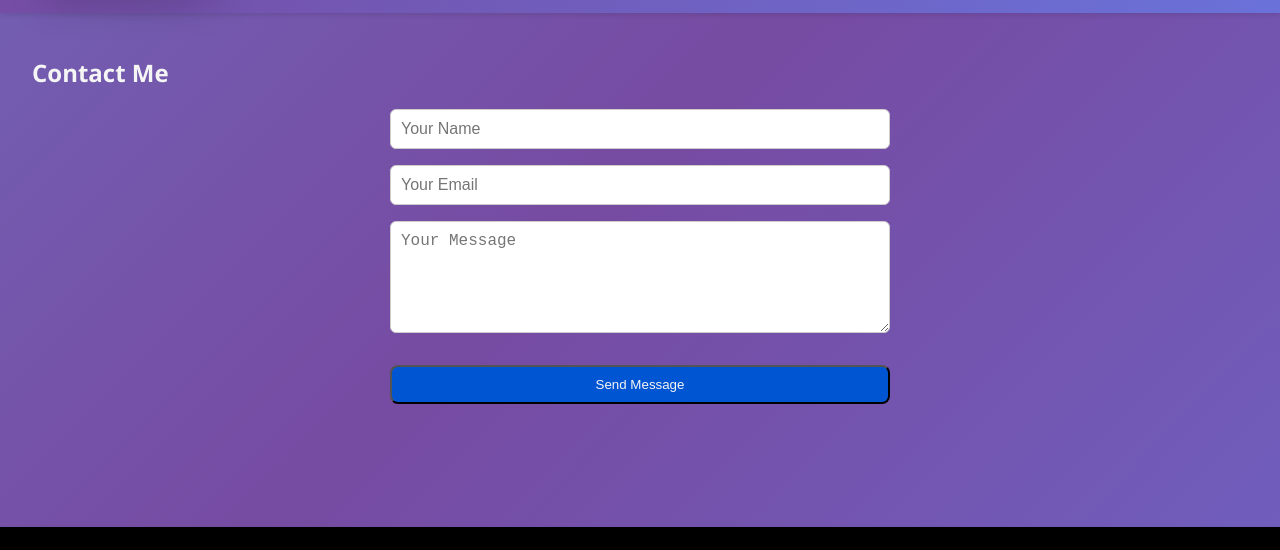
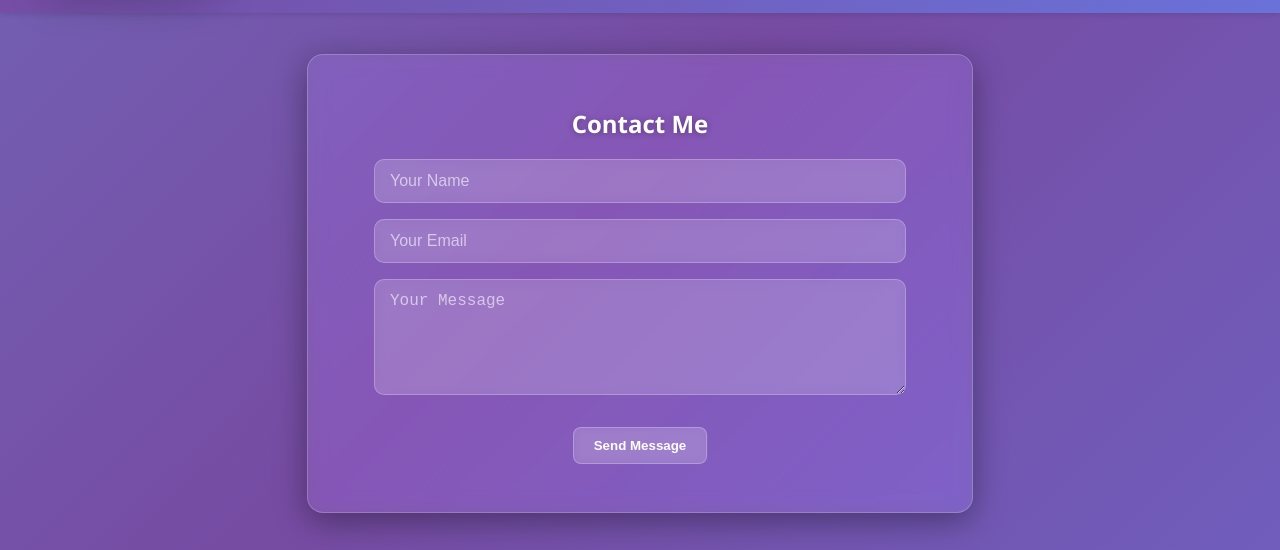
Before and after one commit to Ukthi-R/Abhii-Portfolio, a plain HTML site: page contact.html in a window 1280 px wide. Shown: the part 46-596 px from the top of the page. Drawn offline with nearby package versions, Linux system fonts and the light colour scheme.

Commit message:
Update commit

```diff
--- a/style.css
+++ b/style.css
@@ -105,7 +105,10 @@ section.home { text-align: center; }
 
 .btn {
   display: inline-block;
-  background-color: #0056d2;
+  background: rgba(255, 255, 255, 0.15);
+  border: 1px solid rgba(255, 255, 255, 0.25);
+  color: #fff;
+  /* background-color: #0056d2; */
   color: whitesmoke;
   padding: 10px 20px;
   text-decoration: none;
@@ -145,13 +148,19 @@ section.home { text-align: center; }
 .project {
   padding: 1rem;
   border-radius: 8px;
-  box-shadow: 0 2px 20px white;
+  /* box-shadow: 0 2px 20px white; */
+  box-shadow: 0 4px 60px rgba(0,0,0,0.1);
   transition: transform 0.3s ease, box-shadow 0.3s ease;
 }
 
 .project:hover {
   transform: scale(1.02);
-  box-shadow: 0 4px 12px rgba(0,0,0,0.1);
+   box-shadow: 0 2px 20px white;
+  /* box-shadow: 0 4px 12px rgba(0,0,0,0.1); */
+}
+
+.contact h2 {
+  text-align: center;
 }
 
  .contact-form {
@@ -166,11 +175,6 @@ section.home { text-align: center; }
   border: 1px solid #ccc;
   border-radius: 6px;
   font-size: 1rem;
-}
-
-.contact-info {
-  margin-top: 2rem;
-  text-align:center;
 }
 
 .contact-footer {
@@ -276,7 +280,6 @@ section.home { text-align: center; }
     margin-top: 140px;
     /* padding-bottom: 10px; */
   }
-
 }
 
 /* status messages */
@@ -294,147 +297,86 @@ html, body {
 
 /* CONTACT GLASS MORPHISM */
 
-/* body *{
-    margin: 0;
-    padding: 0;
-    box-sizing: border-box;
-    font-family: 'Segoe UI', Tahoma, Geneva, Verdana, sans-serif;
-} */
-
-/* body.contact {
-  font-family: 'Segoe UI', Tahoma, Geneva, Verdana, sans-serif;
-  margin: 0;
-  padding: 0;
-  min-height: 100vh;
-  display: flex;
-  justify-content: center;
-  align-items: center;
-  overflow: hidden;
-  background: linear-gradient(-45deg, #667eea, #764ba2, #6b8dd6, #8e37d7);
-  background-size: 400% 400%;
-  animation: gradientShift 10s ease infinite;
-  color: whitesmoke;
-  scroll-behavior: smooth;
+.contact {
+  background: rgba(255, 255, 255, 0.08);
+  border-radius: 16px;
+  backdrop-filter: blur(10px) saturate(120%);
+  -webkit-backdrop-filter: blur(10px) saturate(120%);
+  border: 1px solid rgba(255, 255, 255, 0.2);
+  box-shadow: 0 8px 32px rgba(0, 0, 0, 0.37);
+  padding: 2rem;
+  width: 90%;
+  max-width: 600px;
+  margin: 100px auto; /* centers the glass card */
+  text-align: center;
+  transition: transform 0.3s ease, box-shadow 0.3s ease;
 }
 
-.contact {
-    position: relative;
-    width: 380px;
-    padding: 40px;
-    border-radius: 20px;
-    backdrop-filter: blur(15px);
-    background: rgba(255, 255, 255, 0.1);
-    border: 1px solid rgba(255, 255, 255, 0.4);
-    box-shadow: 0 25px 40px rgba(0, 0, 0, 0.4);
-    z-index: 10;
-    overflow: hidden;
+.contact:hover {
+  transform: translateY(-5px);
+  box-shadow: 0 12px 40px rgba(0, 0, 0, 0.5);
 }
 
-.contact::before {
-    content: ' ';
-    position: absolute;
-    top: 0%;
-    left: -100%;
-    width: 100%;
-    height: 100%;
-    background: rgba(255, 255, 255, 0.05);
-    transform: skewX(-15deg);
-    transition: 0.5s;
-    pointer-events: none;
+/* Heading style */
+.contact h2 {
+  color: #fff;
+  margin-bottom: 1.2rem;
+  text-shadow: 0 1px 6px rgba(0, 0, 0, 0.3);
 }
 
-.contact:hover:before {
-    left: 120%;
+/* Contact form layout */
+.contact-form {
+  display: flex;
+  flex-direction: column;
+  align-items: center;
+  gap: 1rem;
+  width: 100%;
 }
 
-.contact h2 {
-    color: white;
-    font-size: 28px;
-    font-weight: 600;
-    text-align: center;
-    letter-spacing: 1px;
-    margin-bottom: 40px;
-    text-shadow: 0 2px 4px rgba(0, 0, 0, 0.2);
+/* Inputs and textarea glass style */
+.contact-form input,
+.contact-form textarea {
+  width: 100%;
+  padding: 12px 15px;
+  border-radius: 10px;
+  background: rgba(255, 255, 255, 0.12);
+  border: 1px solid rgba(255, 255, 255, 0.25);
+  color: #fff;
+  font-size: 1rem;
+  backdrop-filter: blur(6px);
+  -webkit-backdrop-filter: blur(6px);
+  box-shadow: inset 0 0 10px rgba(255, 255, 255, 0.05);
+  transition: border-color 0.3s ease, box-shadow 0.3s ease;
 }
 
-.input {
-    position: relative;
-    margin-bottom: 30px;
+.contact-form input::placeholder,
+.contact-form textarea::placeholder {
+  color: rgba(255, 255, 255, 0.6);
 }
 
-.input input {
-    width: 100%;
-    padding: 15px 20px;
-    background: rgba(255, 255, 255, 0.2);
-    border: none;
-    outline: none;
-    border-radius: 35px;
-    font-size: 16px;
-    color: #fff;
-    box-shadow: 0 5px 15px rgba(0, 0, 0, 0.05);
-    transition: all 0.3s ease;
+.contact-form input:focus,
+.contact-form textarea:focus {
+  outline: none;
+  border-color: rgba(255, 255, 255, 0.6);
+  box-shadow: 0 0 12px rgba(255, 255, 255, 0.3);
 }
 
-.input textarea {
-    width: 100%;
-    padding: 15px 20px;
-    background: rgba(255, 255, 255, 0.2);
-    border: none;
-    outline: none;
-    border-radius: 35px;
-    font-size: 16px;
-    color: #fff;
-    box-shadow: 0 5px 15px rgba(0, 0, 0, 0.05);
-    transition: all 0.3s ease;
+/* Button with frosted look */
+.contact-form .btn {
+  background: rgba(255, 255, 255, 0.15);
+  border: 1px solid rgba(255, 255, 255, 0.25);
+  color: #fff;
+  padding: 10px 20px;
+  border-radius: 8px;
+  font-weight: 600;
+  cursor: pointer;
+  backdrop-filter: blur(4px);
+  -webkit-backdrop-filter: blur(4px);
+  transition: all 0.3s ease;
 }
 
-.input input::placeholder {
-    color: rgba(255, 255, 255, 0.7);
+.contact-form .btn:hover {
+  background: rgba(255, 255, 255, 0.25);
+  box-shadow: 0 0 20px rgba(255, 255, 255, 0.2);
+  transform: translateY(-2px);
 }
-.input input:focus {
-    background: rgba(255, 255, 255, 0.3);
-    box-shadow: 0 8px 20px rgba(0, 0, 0, 0.1);
-}
-
-.input label {
-    position: absolute;
-    top: 50%;
-    left: 20px;
-    transform: translateY(-50%);
-    color: rgba(255, 255, 255, 0.8);
-    font-size: 16px;
-    pointer-events: none;
-    transition: all 0.3s ease;
-}
-
-.input input:focus + label,
-.input input:valid +label {
-    top: 0;
-    left: 15px;
-    font-size: 12px;
-    background: rgba(255, 255, 255, 0.2);
-    padding: 2px 8px;
-    border-radius: 10px;
-    color: #fff;
-}
-
-.login-btn {
-    width: 100%;
-    padding: 15px;
-    background: rgba(255, 255, 255, 0.3);
-    border: none;
-    outline: none;
-    border-radius: 35px;
-    color: #fff;
-    font-size: 16px;
-    font-weight: 600;
-    cursor: pointer;
-    transition: all 0.3s ease;
-    box-shadow: 0 5px 15px rgba(0, 0, 0, 0.1);
-}
-
-.login-btn:hover {
-    background: rgba(255, 255, 255, 0.4);
-    transform: translateY(-3px);
-    box-shadow: 0 8px 20px rgba(0, 0, 0, 0.2);
-} */
```
Also changed, not shown: about.html (+6 -2 lines), projects.html (+40 -5 lines), skills.html (+33 -4 lines).
